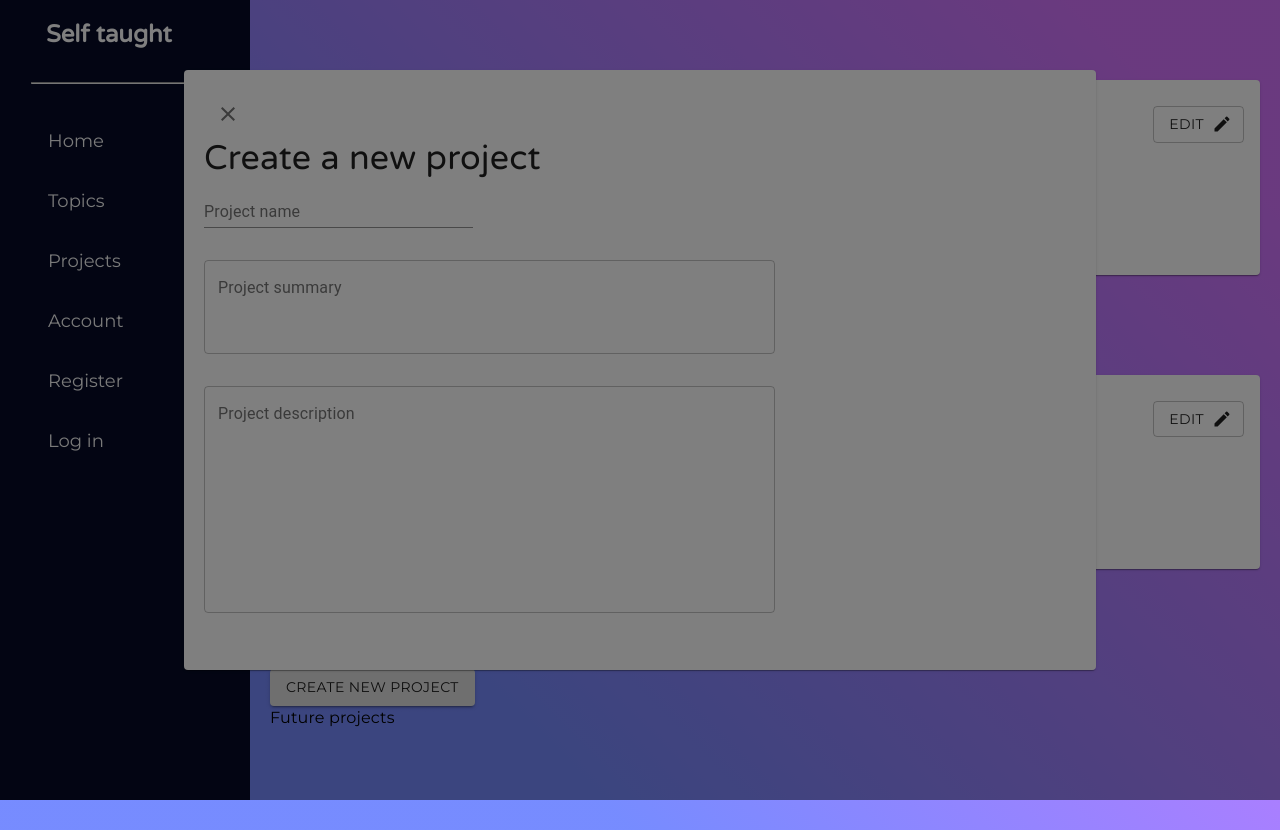
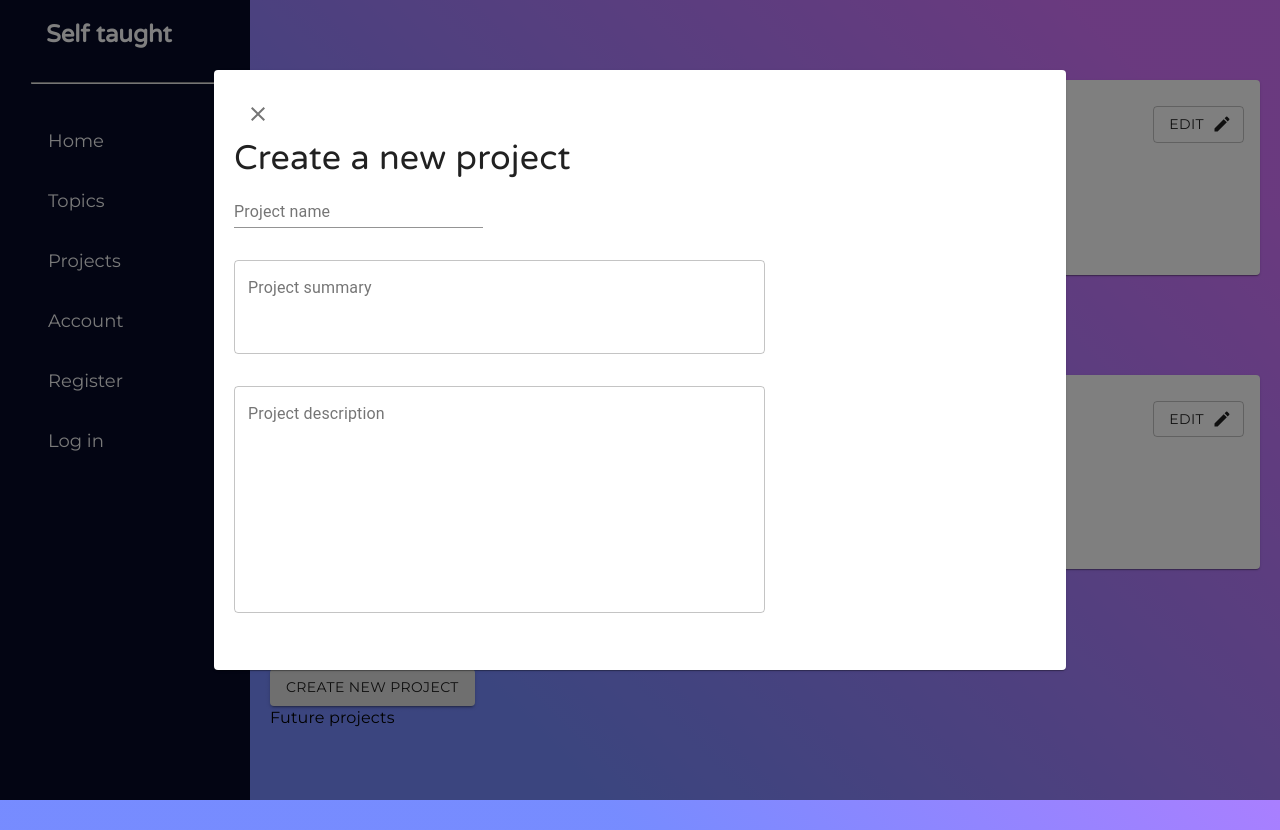
Before and after one commit to davemarong/Self-Taught-App, a React (Create React App) app: page /projects in a window 1280 px wide. Both pictures are taken after a click on the button "CREATE NEW PROJECT". Built offline with nearby package versions, Linux system fonts and the light colour scheme; what react-swipeable-views-utils would draw is missing.

Commit message:
Add zooming-effect to modals

```diff
--- a/src/components/modal/MaterialUI_modal.js
+++ b/src/components/modal/MaterialUI_modal.js
@@ -25,7 +25,14 @@ export default function MaterialUI_modal({
       }}
     >
       <Zoom timeout={300} in={stateValue}>
-        {component}
+        <div
+          style={{
+            maxWidth: 900,
+            margin: "auto",
+          }}
+        >
+          {component}
+        </div>
       </Zoom>
     </Modal>
   );
--- a/src/components/projects/DeleteProject/DeleteProject.js
+++ b/src/components/projects/DeleteProject/DeleteProject.js
@@ -33,6 +33,7 @@ export default function DeleteProject({ toggleDeleteProjectModal, project }) {
   const { updateProjectsInServer } = usePushDataToServer();
 
   // Functions
+  // Find out if the project selected is completed or not
   const findProjectType = () => {
     if (project.completed) {
       return projects.completedProjects;
--- a/src/components/projects/ProjectCardContainer.js
+++ b/src/components/projects/ProjectCardContainer.js
@@ -1,7 +1,6 @@
 // IMPORTS
 
 // React
-
 import React, { useState } from "react";
 // Components
 import { completedProjectsData } from "../projectsTemplate/projectsData";
@@ -91,6 +90,7 @@ export default function ProjectsCard({
                 closeCreateProjectModal={closeCreateProjectModal}
                 project={project}
                 openCreateProjectModal={openCreateProjectModal}
+                showDeleteOption={showDeleteOption}
               />
             );
           })}
--- a/src/components/projects/Projects.js
+++ b/src/components/projects/Projects.js
@@ -50,22 +50,16 @@ export default function Projects() {
   };
   return (
     <div>
-      <Modal
-        open={createProjectModal}
-        onClose={closeCreateProjectModal}
-        closeAfterTransition
-        BackdropComponent={Backdrop}
-        BackdropProps={{
-          timeout: 500,
-        }}
-      >
-        <Zoom timeout={300} in={createProjectModal}>
+      <MaterialUI_modal
+        stateValue={createProjectModal}
+        modalFunction={closeCreateProjectModal}
+        component={
           <CreateProject
             setBackdrop={setBackdrop}
             closeCreateProjectModal={closeCreateProjectModal}
           />
-        </Zoom>
-      </Modal>
+        }
+      />
       <Backdrop
         sx={{ color: "#fff", zIndex: (theme) => theme.zIndex.drawer + 3 }}
         open={backdrop}
```
